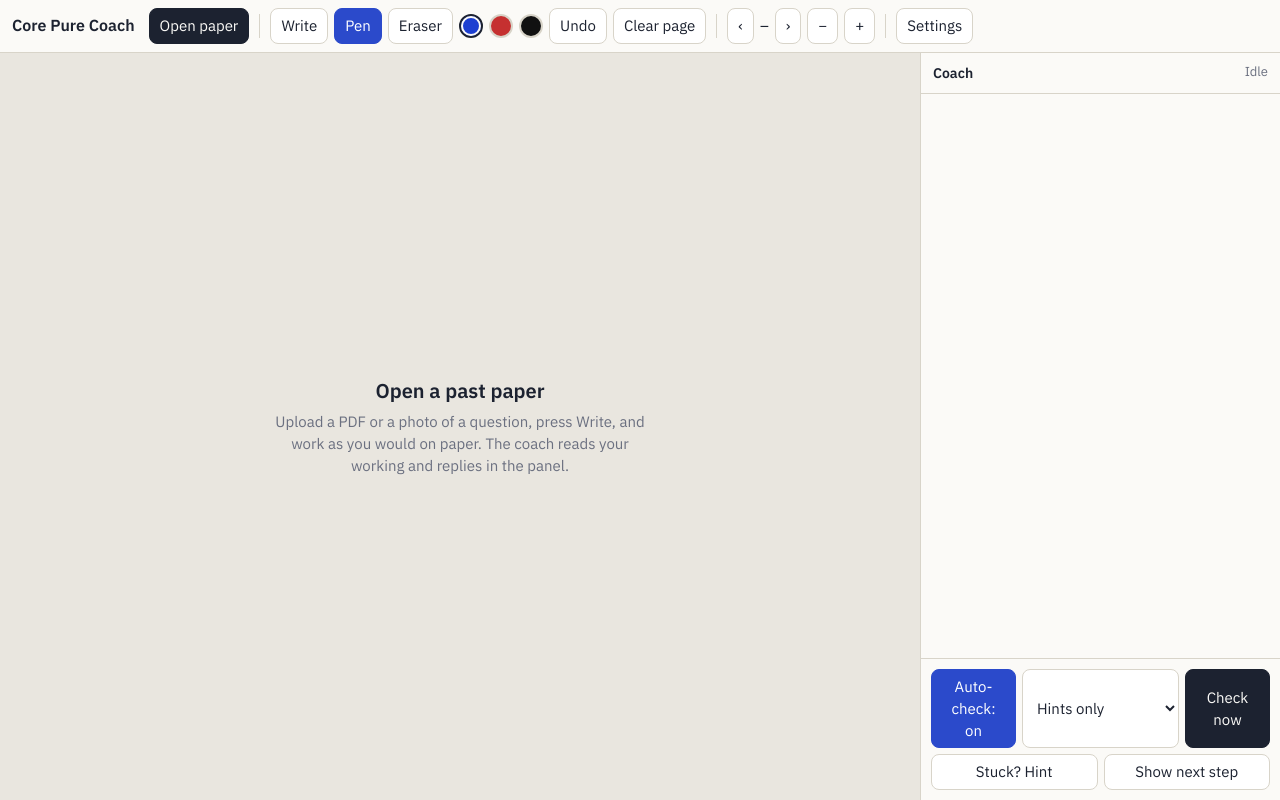
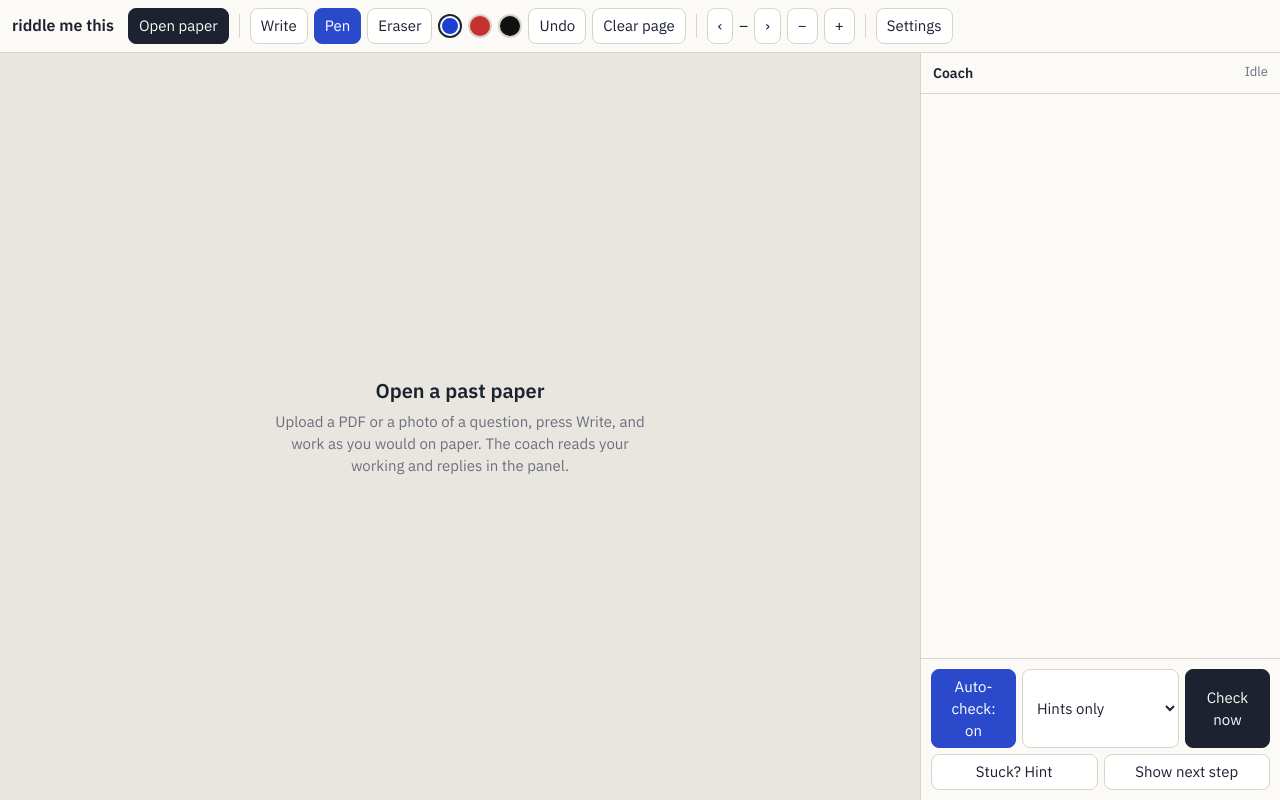
Before and after one commit to wisegirl139-sudo/mathai, a plain HTML site: page index.html in a window 1280 px wide. Drawn offline with nearby package versions, Linux system fonts and the light colour scheme.

Commit message:
name changes

```diff
--- a/index (1).html
+++ b/index.html
@@ -3,7 +3,7 @@
 <head>
 <meta charset="utf-8">
 <meta name="viewport" content="width=device-width, initial-scale=1">
-<title>Core Pure Coach</title>
+<title>paper <math></math></title>
 <link rel="preconnect" href="https://fonts.googleapis.com">
 <link rel="stylesheet" href="https://fonts.googleapis.com/css2?family=IBM+Plex+Sans:wght@400;500;600&display=swap">
 <link rel="stylesheet" href="https://cdnjs.cloudflare.com/ajax/libs/KaTeX/0.16.9/katex.min.css">
@@ -60,7 +60,7 @@ dialog p{color:var(--mute);font-size:13px;margin:8px 0}
 </head>
 <body>
 <header>
-  <h1>Core Pure Coach</h1>
+  <h1>riddle me this </h1>
   <button id="open" class="primary">Open paper</button>
   <input id="file" type="file" accept="application/pdf,image/*" hidden>
   <span class="sep"></span>
```
